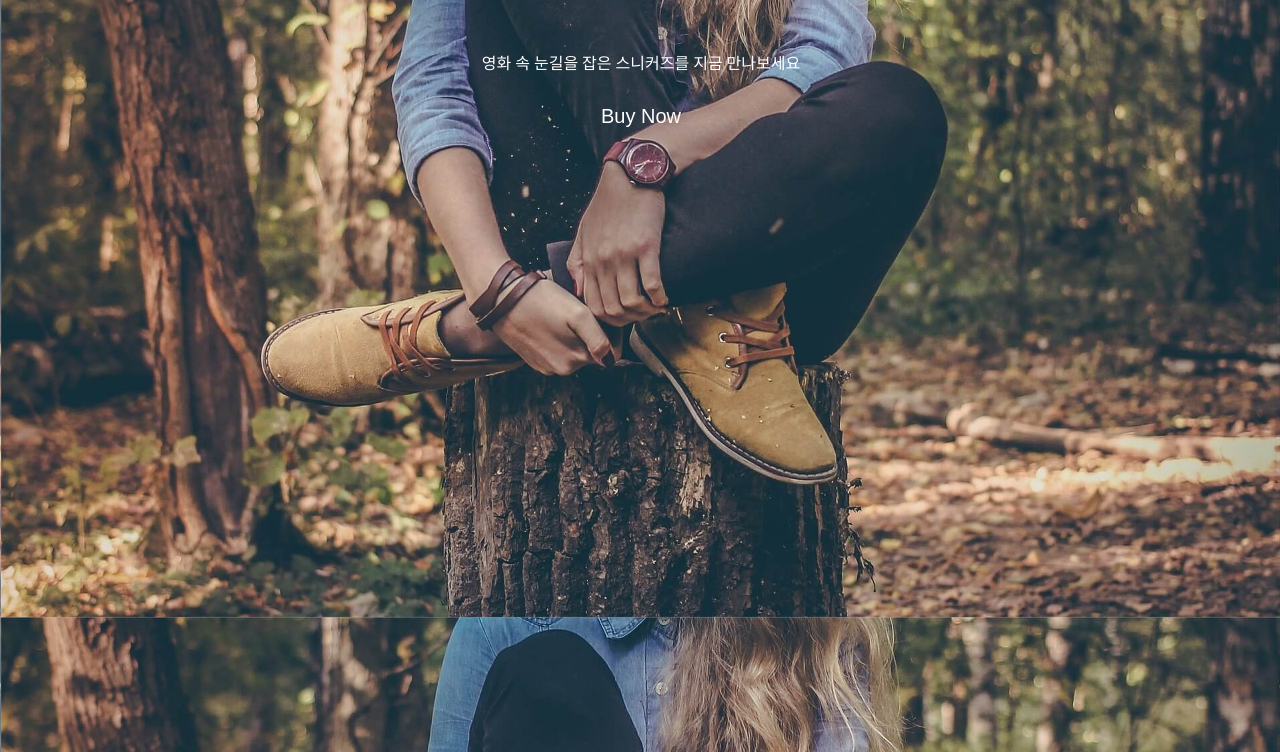
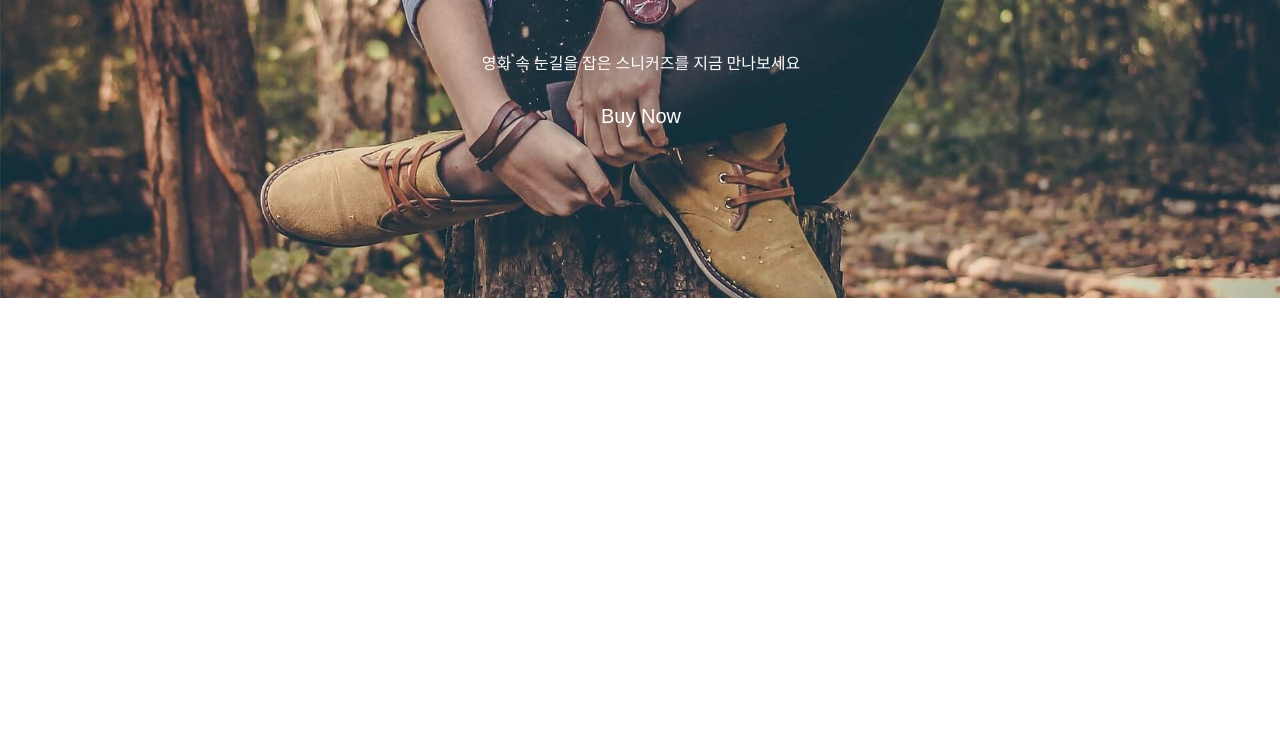
Before and after one commit to uk1996/HTML_CSS, a plain HTML site: page layout2.html in a window 1280 px wide. Shown: the part 204-956 px from the top of the page. After the commit the page ends 800 px from the top, so only its background shows below. Drawn offline with Linux system fonts and the light colour scheme.

Commit message:
layout2 꾸미기

```diff
--- a/css/main.css
+++ b/css/main.css
@@ -77,12 +77,12 @@ span {
 
 .main-background {
     width: 100%;
-    height: 1000px;
+    height: 500px;
     background-image: url("../image/shoes.jpg");
     background-size: cover; /*contain:배경 짤리면 안됨, cover: 배경이 짤리더라도 div박스 안에 꽉 채워라 */
     background-repeat: no-repeat;
     background-position: center; /* 가운데부터 background를 채워라 */
-    background-attachment: fixed; /* 스크롤시 배경 위치 조정가능 */
+    /*background-attachment: fixed; !* 스크롤시 배경 위치 조정가능 *!*/
     /*filter: brightness(80%); !* 안에 글씨 있으면 글씨에도 필터 입혀짐 *!*/
     padding: 1px;
     text-align: center;
```
